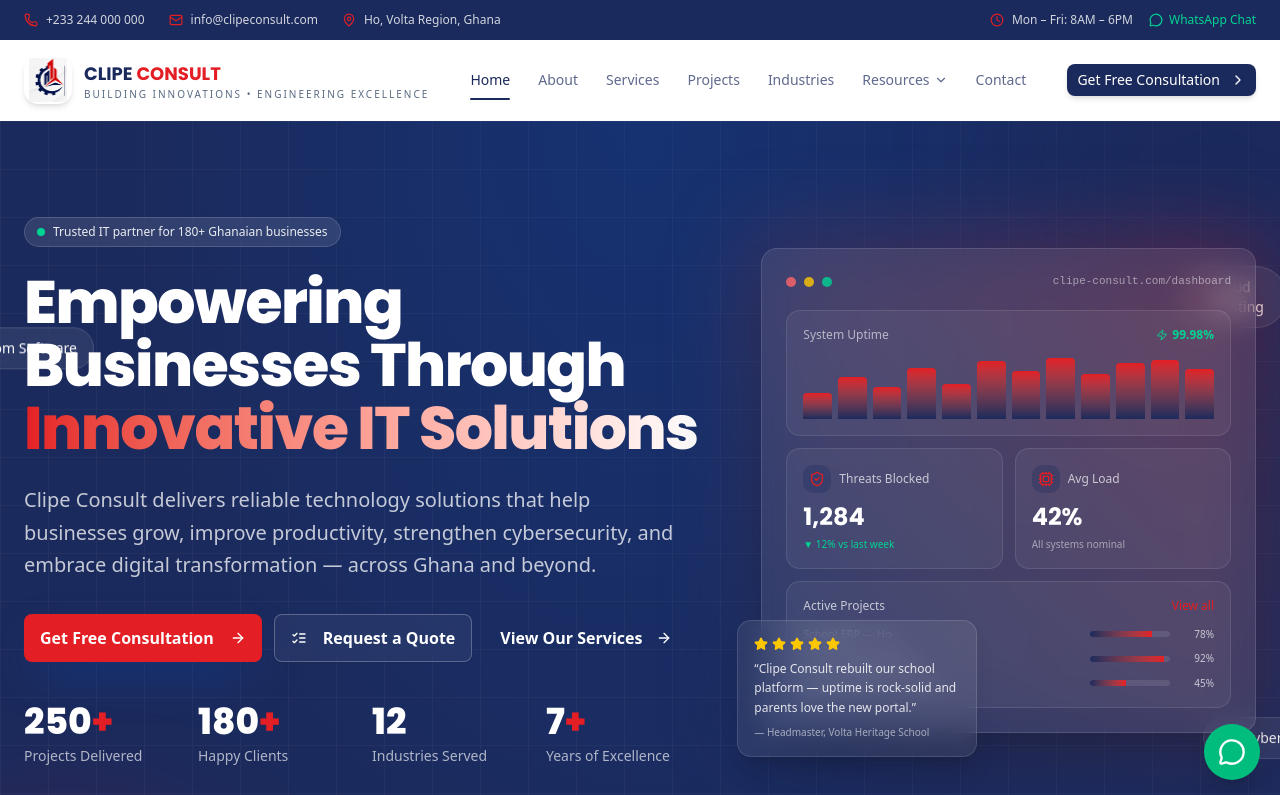
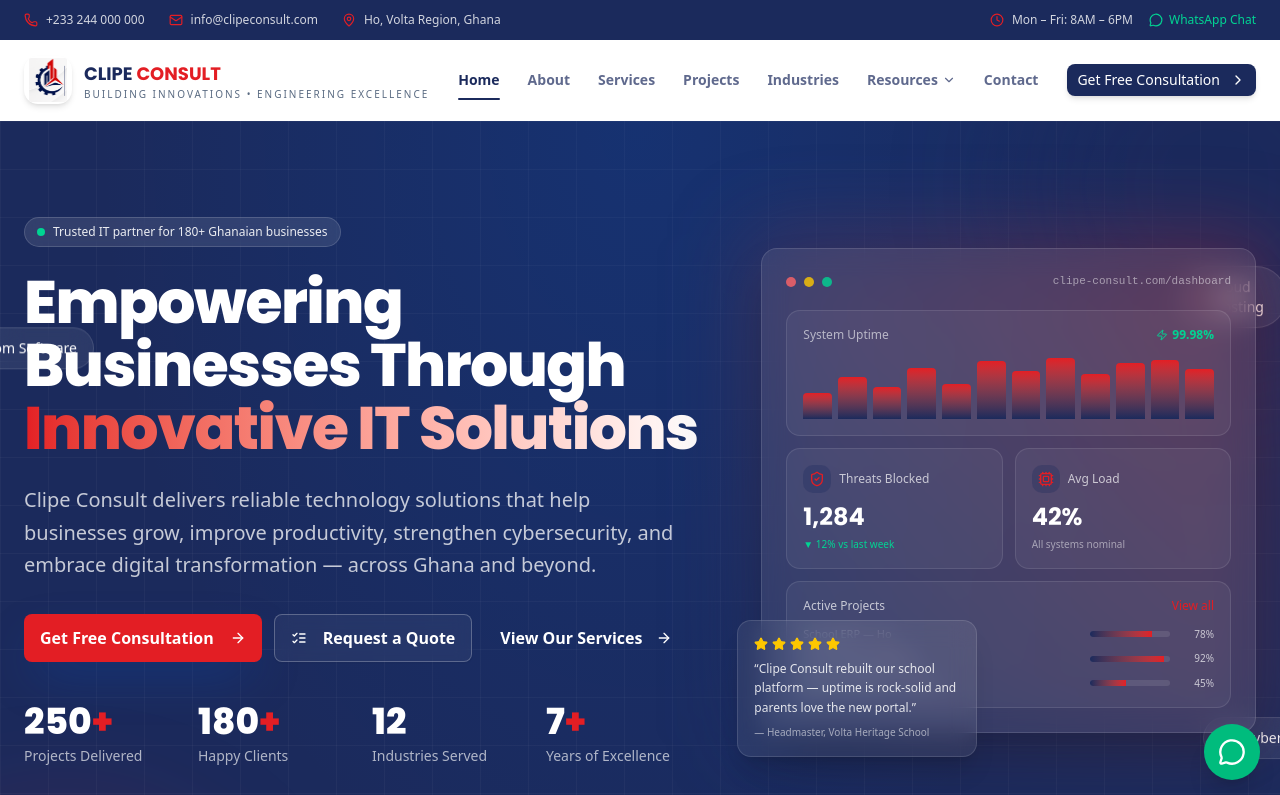
Before and after one commit to lilromeo2290/ClipeConsult, a Next.js app: page / in a window 1280 px wide. Shown: the top 795 px of the page. Built offline with nearby package versions, Linux system fonts and the light colour scheme.

Commit message:
57c9bd92-13ae-4c50-8bf7-078ce067907e

```diff
--- a/src/components/site/footer.tsx
+++ b/src/components/site/footer.tsx
@@ -140,7 +140,7 @@
                         e.preventDefault();
                         handleNav(item.href);
                       }}
-                      className="text-sm text-white/65 hover:text-white transition-colors"
+                      className="text-sm font-medium text-white/70 hover:text-white transition-colors"
                     >
                       {item.label}
                     </a>
@@ -165,7 +165,7 @@
                         e.preventDefault();
                         handleNav(item.href);
                       }}
-                      className="text-sm text-white/65 hover:text-white transition-colors"
+                      className="text-sm font-medium text-white/70 hover:text-white transition-colors"
                     >
                       {item.label}
                     </a>
@@ -188,7 +188,7 @@
                       e.preventDefault();
                       handleNav("#services");
                     }}
-                    className="text-sm text-white/65 hover:text-white transition-colors"
+                    className="text-sm font-medium text-white/70 hover:text-white transition-colors"
                   >
                     {s.title}
                   </a>
--- a/src/components/site/header.tsx
+++ b/src/components/site/header.tsx
@@ -172,7 +172,7 @@
                         aria-haspopup="true"
                         aria-expanded={dropdownOpen}
                         className={cn(
-                          "relative px-3 py-2 text-sm font-medium rounded-md transition-colors inline-flex items-center gap-1",
+                          "relative px-3 py-2 text-sm font-bold rounded-md transition-colors inline-flex items-center gap-1",
                           (isActive || isResActive || dropdownOpen)
                             ? "text-[#1B2A5C]"
                             : "text-[#1B2A5C]/70 hover:text-[#1B2A5C]"
@@ -262,7 +262,7 @@
                       handleNav(item.href);
                     }}
                     className={cn(
-                      "relative px-3 py-2 text-sm font-medium rounded-md transition-colors",
+                      "relative px-3 py-2 text-sm font-bold rounded-md transition-colors",
                       isActive
                         ? "text-[#1B2A5C]"
                         : "text-[#1B2A5C]/70 hover:text-[#1B2A5C]"
@@ -360,7 +360,7 @@
                       onClick={() => setMobileResourcesOpen((v) => !v)}
                       aria-expanded={mobileResourcesOpen}
                       className={cn(
-                        "w-full flex items-center justify-between px-4 py-3 text-base font-medium transition-colors",
+                        "w-full flex items-center justify-between px-4 py-3 text-base font-bold transition-colors",
                         (isResActive || mobileResourcesOpen)
                           ? "bg-[#EEF1F8] text-[#1B2A5C]"
                           : "text-[#1B2A5C] hover:bg-slate-50"
@@ -399,7 +399,7 @@
                                   handleNav(child.href);
                                 }}
                                 className={cn(
-                                  "flex items-center gap-3 px-3 py-2.5 rounded-md text-sm font-medium transition-colors",
+                                  "flex items-center gap-3 px-3 py-2.5 rounded-md text-sm font-semibold transition-colors",
                                   childActive
                                     ? "bg-[#1B2A5C] text-white"
                                     : "text-[#1B2A5C]/80 hover:bg-slate-50"
@@ -430,7 +430,7 @@
                     handleNav(item.href);
                   }}
                   className={cn(
-                    "flex items-center justify-between px-4 py-3 rounded-lg text-base font-medium transition-colors",
+                    "flex items-center justify-between px-4 py-3 rounded-lg text-base font-bold transition-colors",
                     isActive
                       ? "bg-[#EEF1F8] text-[#1B2A5C]"
                       : "text-[#1B2A5C] hover:bg-slate-50"
```
